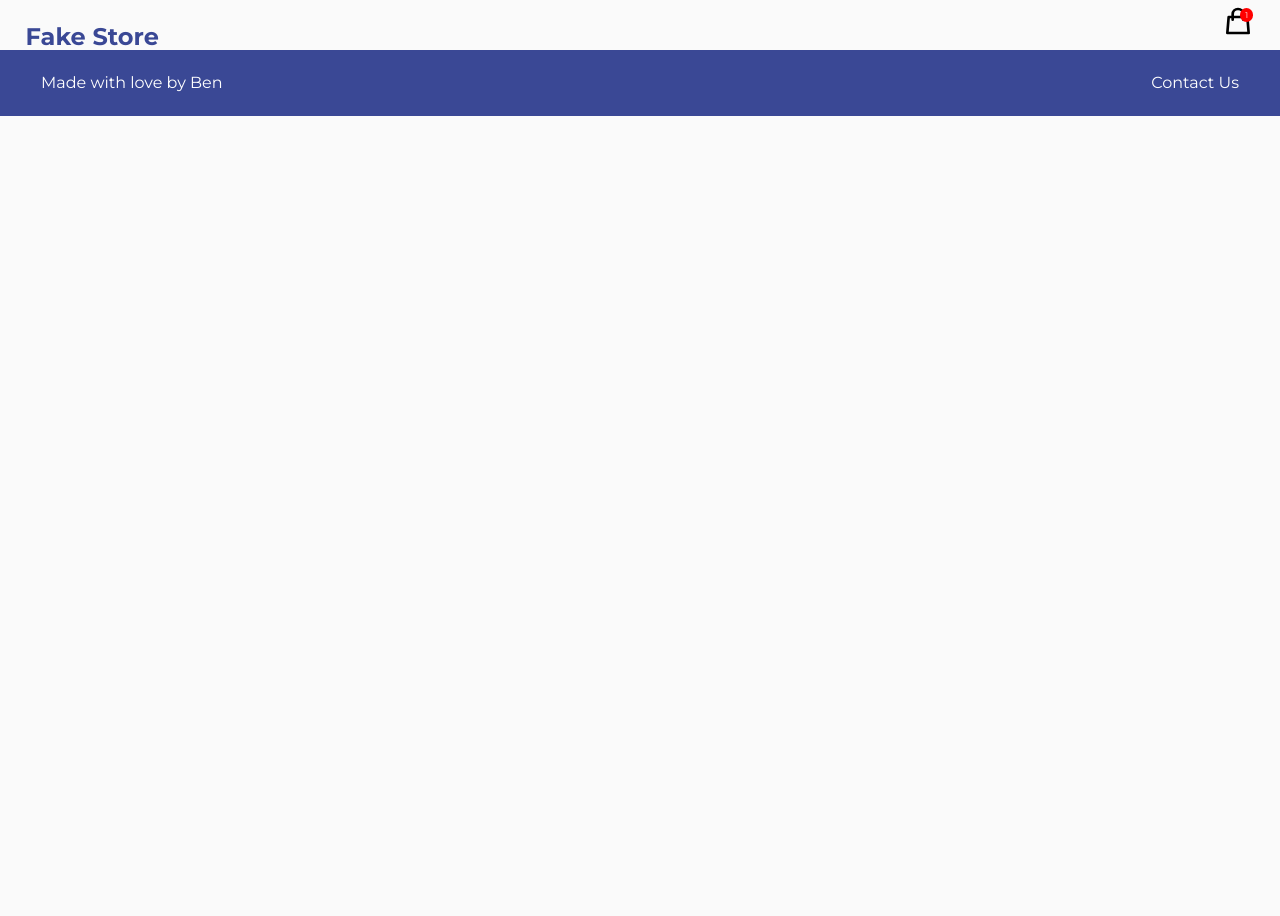
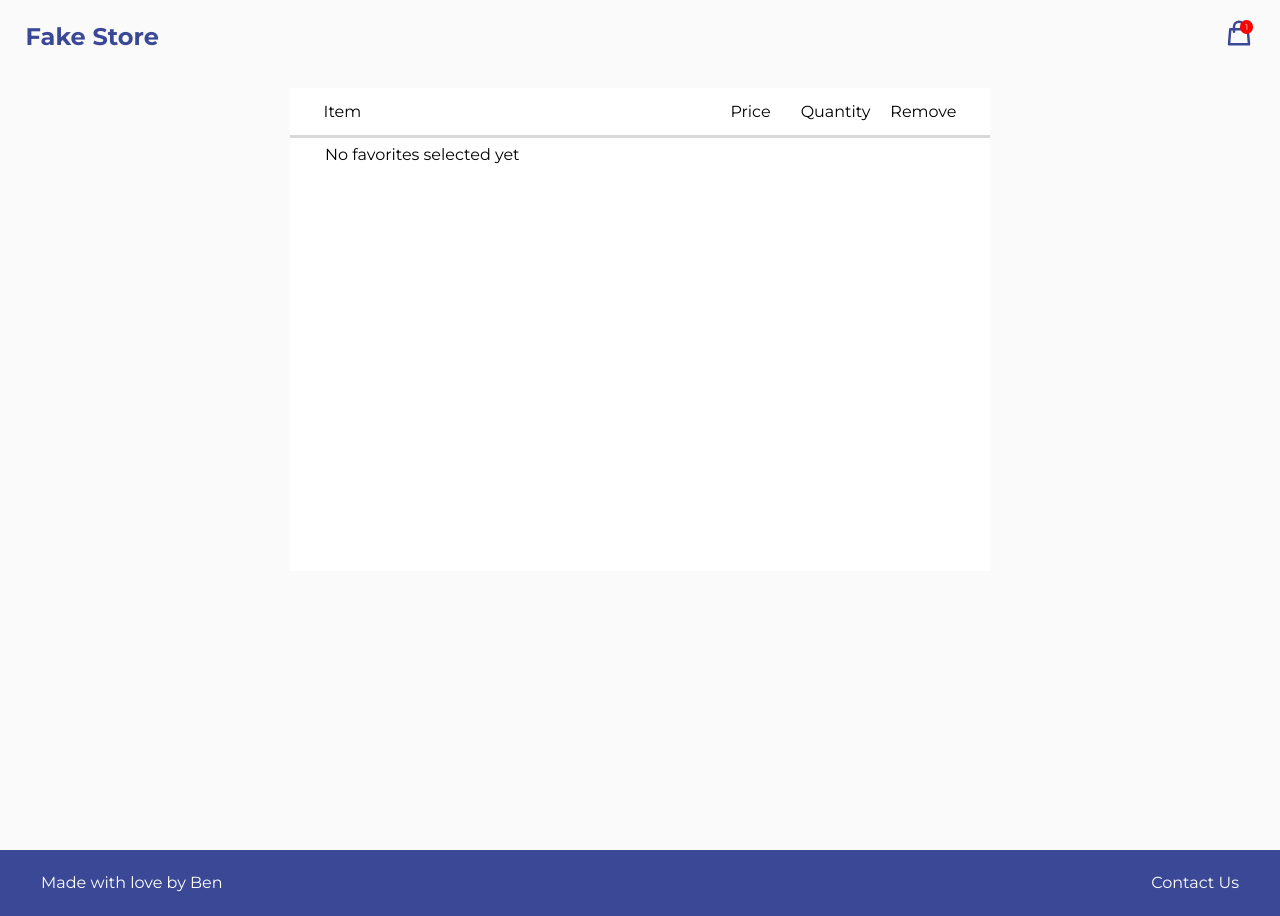
Before and after one commit to bennewtonx/FakeStore, a React (Vite) app: page /cart in a window 1280 px wide. Before the commit the page ends 800 px from the top, so only its background shows below. Built offline with nearby package versions, Linux system fonts and the light colour scheme.

Commit message:
almost done again

```diff
--- a/package.json
+++ b/package.json
@@ -14,6 +14,7 @@
     "react": "^18.2.0",
     "react-dom": "^18.2.0",
     "react-icons": "^4.10.1",
+    "react-modal": "^3.16.1",
     "react-router-dom": "^6.14.2"
   },
   "devDependencies": {
--- a/src/App.jsx
+++ b/src/App.jsx
@@ -2,22 +2,27 @@ import { useState } from 'react'
 import {BrowserRouter, Routes, Route} from 'react-router-dom'
 import './App.css'
 import Header from './components/Header/Header';
+import CartContextProvider from './contexts/CartContext';
 import Homepage from './pages/Homepage/Homepage';
 import Footer from './components/Footer/Footer';
 import ProductPage from './pages/ProductPage/ProductPage';
 import ContactUs from './pages/ContactUs/ContactUs';
+import Cart from './pages/Cart/Cart';
 function App() {
 
   return (
     <BrowserRouter>
+    <CartContextProvider>
     <Header />
     <Routes>
       <Route path='/' element={<Homepage />}/>
       <Route path='/details/:productId' element={<ProductPage />}/>
       <Route path='/contactus' element={<ContactUs />}/>
+      <Route path='/cart' element={<Cart />}/>
     </Routes>
 
     <Footer />
+    </CartContextProvider>
     </BrowserRouter>
   )
 }
--- /dev/null
+++ b/src/components/CartItem/CartItem.css
@@ -0,0 +1,18 @@
+.cart-items{
+
+    display: flex;
+    justify-content: space-between;
+    padding: 10px 0 10px 0;
+    border-bottom: solid;
+    border-color: #D9D9D9;
+}
+
+.cart-items img{
+    width: 100px;
+    height: 100px;
+}
+
+.cart-items h3{
+    width: 6%;
+    font-size: 14px;
+}
--- /dev/null
+++ b/src/components/CartItem/CartItem.jsx
@@ -0,0 +1,22 @@
+import React, {useContext} from 'react'
+import { CartContext } from '../../contexts/CartContext'
+import './CartItem.css'
+
+
+function CartItem({ product }) {
+
+const {cart, addCart, removeCart} = useContext(CartContext)
+
+  return (
+    <div className='cart-items'>
+    <img src={product.image} />
+    <h3 style={{width: 200}}>{product.title}</h3>
+    <h3>£{product.price}</h3>
+    <h3>1</h3>
+    <h3>1</h3>
+
+    </div>
+  )
+}
+
+export default CartItem
--- a/src/components/Header/Header.css
+++ b/src/components/Header/Header.css
@@ -19,6 +19,11 @@
 
   }
 
+  .cart-icon {
+    color: #3A4895;
+    font-size: 30px;
+  }
+
   .itemQuantity {
     position: absolute;
     color: #FFFFFF;
@@ -31,5 +36,5 @@
     border-radius: 100px;
     padding: 5px;
     right: 2.1%;
-    top: 1%
+    top: 2.5%
   }
--- a/src/components/Header/Header.jsx
+++ b/src/components/Header/Header.jsx
@@ -1,13 +1,14 @@
 import React from 'react'
 import './Header.css'
 import { HiOutlineShoppingBag } from "react-icons/hi";
+import Cart from '../../pages/Cart/Cart';
 
 
 function Header() {
   return (
     <div className="header-container">
         <a className="logo"href="/">Fake Store</a>
-        <h1><HiOutlineShoppingBag /> </h1>
+        <a className='cart-icon' href="/cart"><HiOutlineShoppingBag /> </a>
         <p className='itemQuantity'>1</p>
 
     </div>
--- a/src/components/ProductDetails/Product_Detail.jsx
+++ b/src/components/ProductDetails/Product_Detail.jsx
@@ -1,19 +1,36 @@
-import React from 'react'
-import './Product_Details.css'
-import { HiOutlineHeart } from "react-icons/hi";
+import React, { useContext, useEffect, useState } from 'react';
+import './Product_Details.css';
+import { AiOutlineHeart, AiFillHeart } from "react-icons/ai";
+import { CartContext } from '../../contexts/CartContext';
 
-function Product_Detail({product}) {
+function Product_Detail({ product }) {
+  const { cart, addCart, removeCart } = useContext(CartContext);
+
+  const [isCart, setIsCart] = useState(false);
+
+  useEffect(() => {
+    setIsCart(cart?.find(item => item.id === product.id));
+  }, [cart, product]);
+
+  // This useEffect will only run when isCart changes
+  useEffect(() => {
+    console.log(isCart);
+  }, [isCart]);
+
   return (
     <div className='product-card'>
-      <HiOutlineHeart className='product-card-icon'/>
-      <img src={product.image} />
+      {
+        isCart ?
+          <AiFillHeart onClick={() => removeCart(product)} className='heart-icon' />
+          :
+          <AiOutlineHeart onClick={() => addCart(product)} className='heart-icon' />
+      }
+      <img src={product.image} alt="" />
       <a href={`/details/${product.id}`}>{product.title}</a>
       <p>{product.category}</p>
-       <h4>£{product.price}</h4>
-
-
+      <h4>£{product.price}</h4>
     </div>
-  )
+  );
 }
 
-export default Product_Detail
+export default Product_Detail;
--- a/src/components/ProductDetails/Product_Details.css
+++ b/src/components/ProductDetails/Product_Details.css
@@ -56,7 +56,7 @@
 
 }
 
-.product-card-icon {
+.heart-icon {
     height: 25px;
     width: 25px;
 
--- /dev/null
+++ b/src/contexts/CartContext.jsx
@@ -0,0 +1,49 @@
+import { useState, createContext, useEffect } from "react";
+
+export const CartContext = createContext();
+
+export default function CartContextProvider(props){
+    //global state
+    const [cart, setCart] = useState([]);
+
+    //initial state from localstorage - when page loads
+    useEffect(
+        ()=>{
+            //local storage
+            const storedCart = localStorage.getItem('cartList')
+            //check if something is in local storage (cart)
+            if (storedCart){
+                setCart(JSON.parse(storedCart))
+            }
+        }, []
+     )
+
+     useEffect(
+        ()=>{
+            console.log('update, cart is', cart)
+            localStorage.setItem('cartList', JSON.stringify(cart))
+
+        }, [cart]
+    )
+
+    const addCart = (cartToAdd) =>{
+        console.log('adding', cartToAdd)
+        let newCart = [...cart, cartToAdd]
+        setCart(newCart)
+        localStorage.setItem('cartList', JSON.stringify(newCart))
+    }
+
+    const removeCart = (cartToRemove) =>{
+        console.log('removeee', cartToRemove)
+        let newCart = cart.filter(item => item !== cartToRemove)
+        setCart(newCart)
+        localStorage.setItem('cartList', JSON.stringify(newCart))
+    }
+
+    return(
+    <CartContext.Provider value={{ cart, addCart, removeCart }} >
+        {props.children}
+    </CartContext.Provider>
+    )
+
+}
--- a/src/main.jsx
+++ b/src/main.jsx
@@ -4,7 +4,7 @@ import App from './App.jsx'
 
 
 ReactDOM.createRoot(document.getElementById('root')).render(
-  <React.StrictMode>
+  <>
     <App />
-  </React.StrictMode>,
+  </>,
 )
--- /dev/null
+++ b/src/pages/Cart/Cart.css
@@ -0,0 +1,48 @@
+body {
+    background-color: green;
+}
+
+.cart-titles p {
+    display: inline-block;
+}
+
+.cart-container {
+    background-color: #FAFAFA;
+    min-height: 100vh;
+    display: flex;
+    justify-content: center;
+}
+
+.cart-box {
+    height: 483px;
+    width: 700px;
+    background-color: #FFFFFF;
+    margin: 3% 0 3% 0;
+
+
+}
+
+.cart-titles {
+    width: 700px;
+    display: flex;
+    flex-wrap: wrap;
+
+    justify-content: space-around;
+    background-color: #FFFFFF;
+
+    padding: 2%;
+    border-bottom: solid;
+    border-color: #D9D9D9;
+}
+
+.cart-item-container {
+    height: 380px;
+
+    margin: 1% 5%;
+    overflow: scroll;
+
+}
+
+::-webkit-scrollbar {
+    display: none;
+}
--- /dev/null
+++ b/src/pages/Cart/Cart.jsx
@@ -0,0 +1,35 @@
+import React, { useContext } from 'react';
+import Product_Detail from '../../components/ProductDetails/Product_Detail';
+import { CartContext } from '../../contexts/CartContext';
+import './Cart.css';
+import CartItem from './../../components/CartItem/CartItem';
+
+function Cart({}) {
+    const { cart } = useContext(CartContext);
+
+    return (
+        <div className='cart-container'>
+            <div className='cart-box'>
+            <div className='cart-titles'>
+                <div className='cart-item'>
+                    <p style={{marginRight: 150}}>Item</p>
+                </div>
+                <div className='cart-info'>
+                    <p style={{marginLeft: 180}}>Price</p>
+                    <p style={{marginLeft: 30}}>Quantity</p>
+                    <p style={{marginLeft: 20}}>Remove</p>
+                </div>
+                </div>
+                <div className='cart-item-container'>
+                {cart.length > 0 ? (
+                    cart.map(item => <CartItem key={item.id} product={item} />)
+                ) : (
+                    <p>No favorites selected yet</p>
+                )}
+            </div>
+        </div>
+        </div>
+    );
+}
+
+export default Cart;
```
Also changed, not shown: 1 other file (tests, documents, lock files or other folders).
